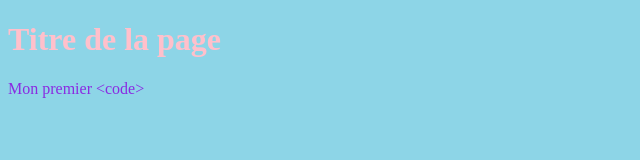
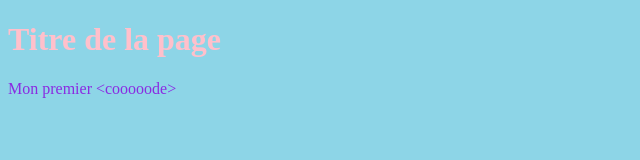
Before and after one commit to liam-santin/premier-code, a plain HTML site: page index.html in a window 1280 px wide. Shown: the full height of the page, 0-640 px from the left. Drawn offline with Linux system fonts and the light colour scheme.

Commit message:
nouveau code html avec css

```diff
--- a/index.html
+++ b/index.html
@@ -25,7 +25,7 @@
 </head>
 <body>
 <h1>Titre de la page </h1>
-<p>Mon premier &lt;code&gt;</p>
+<p>Mon premier &lt;cooooode&gt;</p>
 
 </body>
 </html>
```
